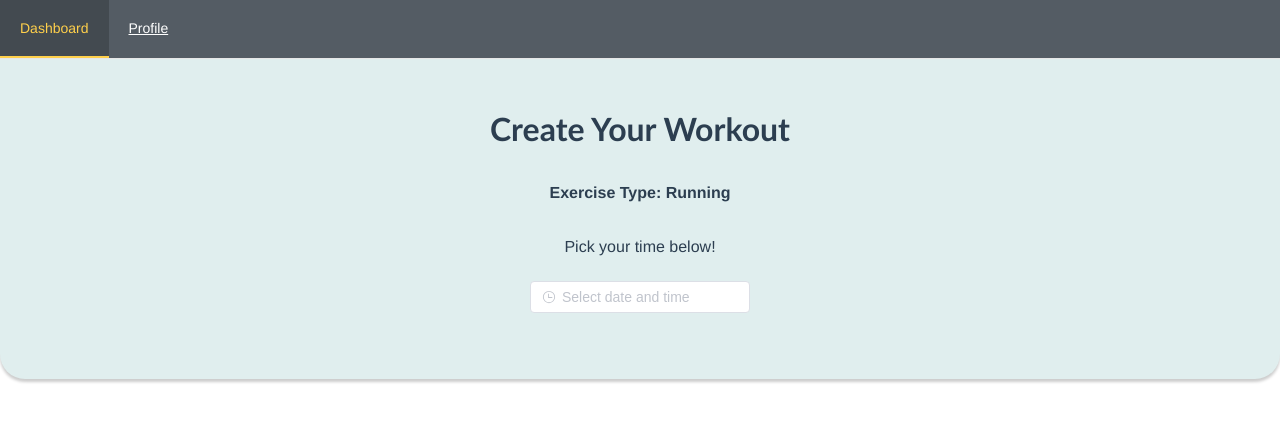
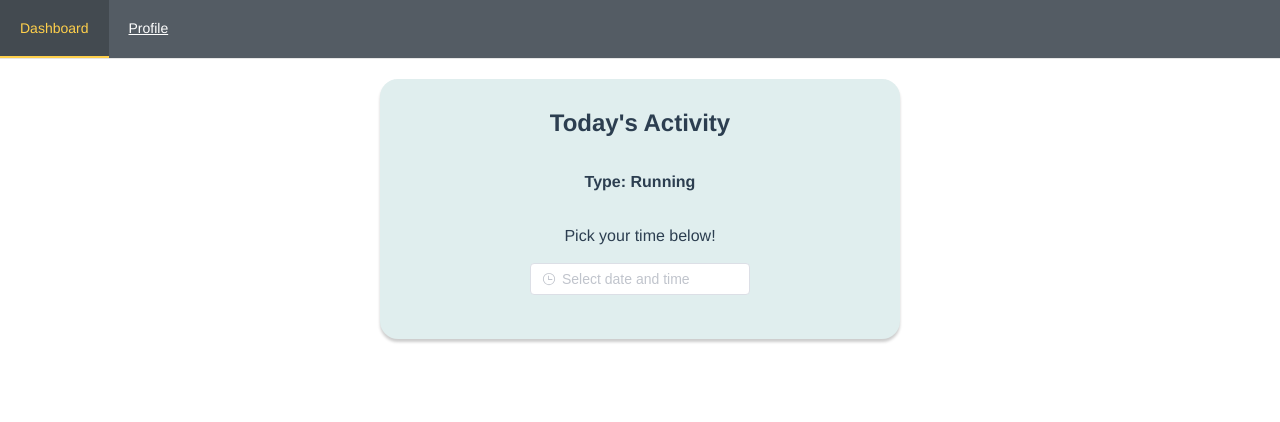
Before and after one commit to barathan11/YME-Hackathon-Team-13, a Vue app in the folder client/: page / in a window 1280 px wide. Shown: the top 422 px of the page. Built offline with nearby package versions, Linux system fonts and the light colour scheme.

Commit message:
minor improvements to ui

```diff
--- a/client/src/views/Dashboard.vue
+++ b/client/src/views/Dashboard.vue
@@ -1,16 +1,17 @@
 <template>
     <div class="dashboard">
         <div class="activity-box">
-            <h1>Create Your Workout</h1>
+            <h2>Today's Activity</h2>
             <p>
                 <br />
                 <br />
-                <strong> Exercise Type: Running  </strong>
+                <strong>Type: Running</strong>
                 <br />
             </p>
             <br />
             <br />
-                Pick your time below!
+            <p>Pick your time below!</p>
+            <br />
             <div class="timepicker">
                 <TimePicker />
             </div>
@@ -28,30 +29,25 @@ export default {
 
 <style lang="scss" scoped>
 h1 {
-  font-family: 'Trebuchet MS', sans-serif;
+    // font-family: 'Trebuchet MS', sans-serif;
 }
 .activity-box {
-    padding: 50px 5%;
-    border-bottom-left-radius: 25px;
-    border-bottom-right-radius: 25px;
-    background-color: #E0EEEE;
+    padding: 30px 10px 10px 10px;
+    margin: 20px auto;
+    border-radius: 18px;
+    background-color: #e0eeee;
     height: 220px;
+    width: 90vw;
+    max-width: 500px;
     text-align: center;
-    box-shadow: 0 3px 3px rgba(0,0,0,0.2);
+    box-shadow: 0 3px 3px rgba(0, 0, 0, 0.2);
 
     .timepicker {
-        display: grid;
-        justify-items: center;
-        grid-row-gap: 23px;
-        width: 100%;
-        padding-top: 25px;
-    }
-
-    .controls {
-        display: flex;
-        justify-content: space-between;
-
-        width: 187px;
+        // display: grid;
+        // justify-items: center;
+        // grid-row-gap: 23px;
+        // // width: 100%;
+        // padding-top: 25px;
     }
 }
 </style>
```
